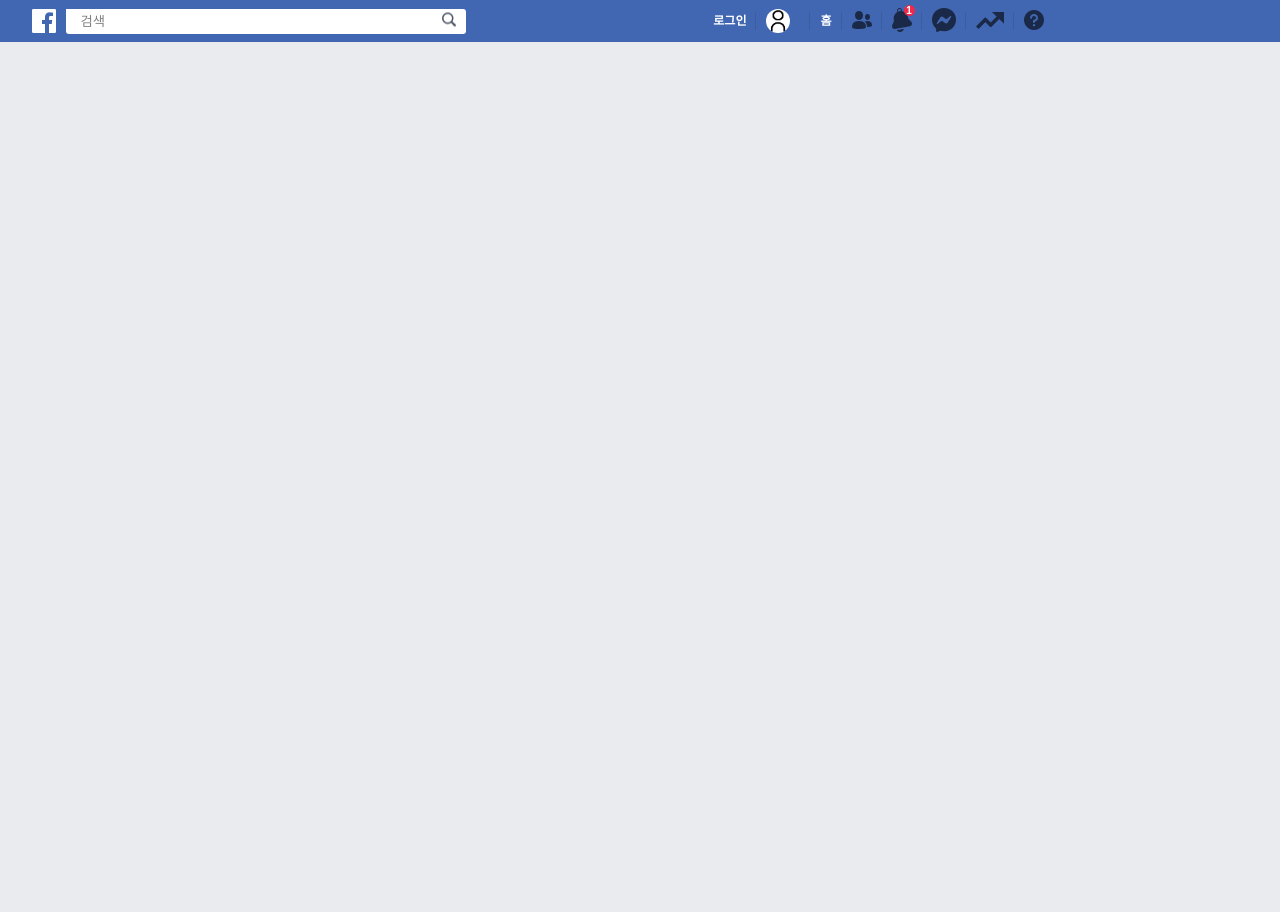
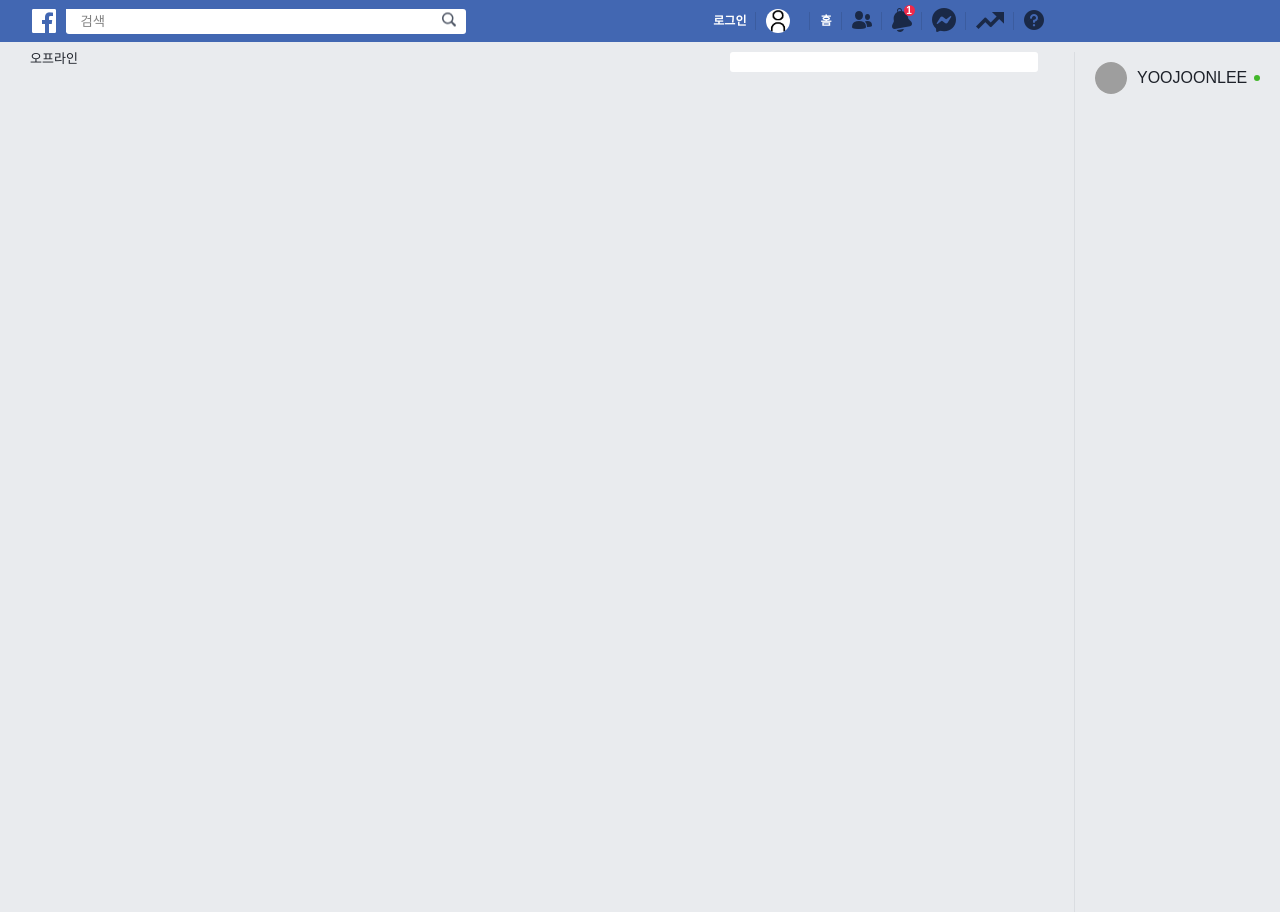
Before and after one commit to YJLII/FacebookCloning, a Django app: page /post/ in a window 1280 px wide. Run offline with Django 3.2, Linux system fonts and the light colour scheme; grey boxes are pictures that could not be loaded.

Commit message:
2021-01-03 Post version 2

```diff
--- a/post/templates/post/post_list.html
+++ b/post/templates/post/post_list.html
@@ -1,11 +1,58 @@
 {% extends 'layout.html' %}
-
+{% load static %}
 {% block head %}
+<link rel="stylesheet" href="{% static 'css/main.css'%}">
 {% endblock %}
 
 {% block content %}
 main page
+<div id ="wrapper">
+    <div class ="inner">
+        <div class ="left_box">
+            {% if user_profile %}
+
+            <div class="my_name">
+                <div class = "profile_img">
+                    <img src="{{user_profile.picture.url}}" alt="">
+                </div>
+                온라인
+            </div>
+            {% else %}
+            <div>
+
+                오프라인
+            </div>
+
+            {% endif %}
+
+
+        </div>
+        <section id ="contents_container"></section>
+
+        <div class="right_box">
+
+        </div>
+
+    </div>
+</div>
+<div id ="side_box">
+    <ul>
+        <li>
+            <div class="profile_img"><img src="{% static 'imgs/nonu_US' %}" alt=""></div>
+            <div class="name">YOOJOONLEE</div>
+            <div class="light"></div>
+
+        </li>
+
+    </ul>
+
+</div>
+
 {% endblock %}
 
 {% block js %}
+<script src="https://code.jquery.com/jquery-3.4.1.min.js"></script>
+<script src="{% static 'js/main.js' %}"></script>
+<script src="{% static 'js/new_post.js' %}"></script>
+
 {% endblock %}
```
Also changed, not shown: accounts/templates/accounts/login.html (+4 -4 lines).
